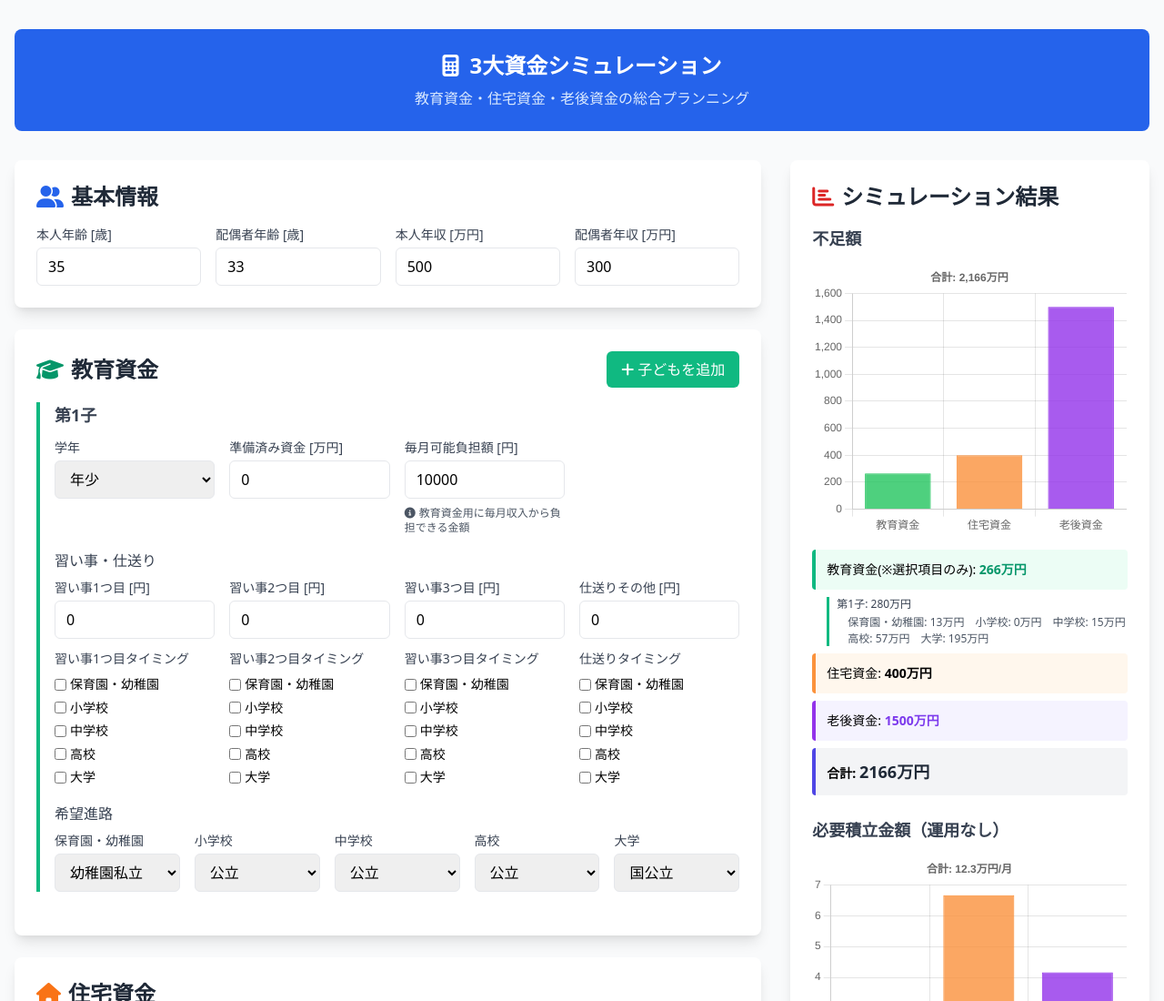
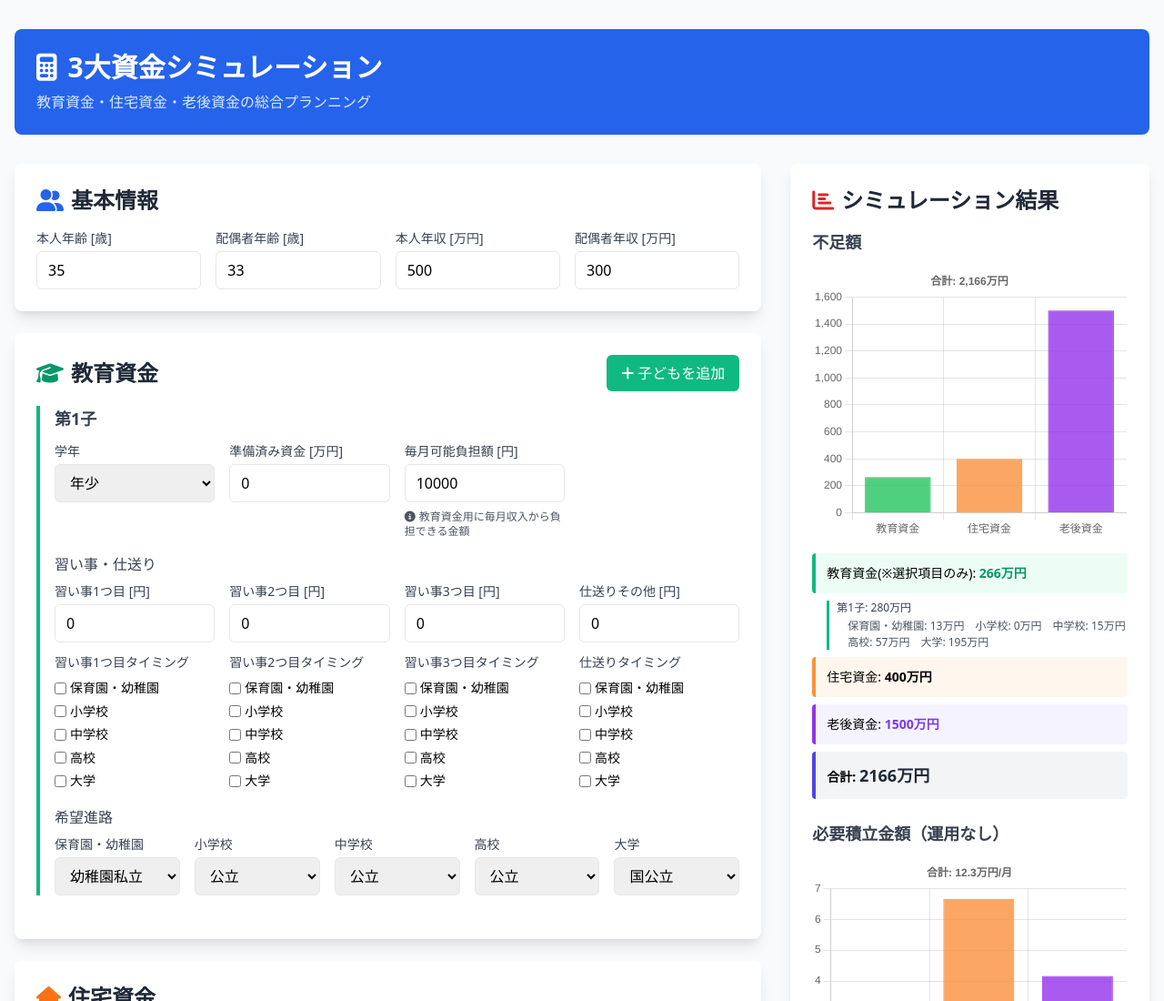
Before and after one commit to daisuke-fp/analysis, a plain HTML site: page simulation_three_major_life_expenses.html in a window 1280 px wide. Shown: the top 1100 px of the page at 91% size. Drawn offline with nearby package versions, Linux system fonts and the light colour scheme.

Commit message:
三大資金タイトル左寄せ

```diff
--- a/simulation_three_major_life_expenses.html
+++ b/simulation_three_major_life_expenses.html
@@ -23,12 +23,15 @@
 </head>
 <body class="bg-gray-50 font-sans">
 <div class="container mx-auto px-4 max-w-7xl pt-8">
-  <header class="bg-blue-600 text-white py-6 mb-8 rounded-lg">
-    <h1 class="text-2xl font-bold text-center flex items-center justify-center">
+  <!-- ===== ▼▼▼ ここからが変更箇所 ▼▼▼ ===== -->
+  <header class="bg-blue-600 text-white py-6 px-6 mb-8 rounded-lg">
+    <h1 class="text-3xl font-bold flex items-center">
       <i class="fas fa-calculator mr-3"></i>3大資金シミュレーション
     </h1>
-    <p class="text-center text-blue-100 mt-2">教育資金・住宅資金・老後資金の総合プランニング</p>
+    <p class="text-blue-100 mt-2">教育資金・住宅資金・老後資金の総合プランニング</p>
   </header>
+  <!-- ===== ▲▲▲ ここまでが変更箇所 ▲▲▲ ===== -->
+
   <div class="grid grid-cols-1 lg:grid-cols-3 gap-8">
     <div class="lg:col-span-2">
       <section class="bg-white rounded-lg shadow-lg p-6 mb-6 card-hover">
```
